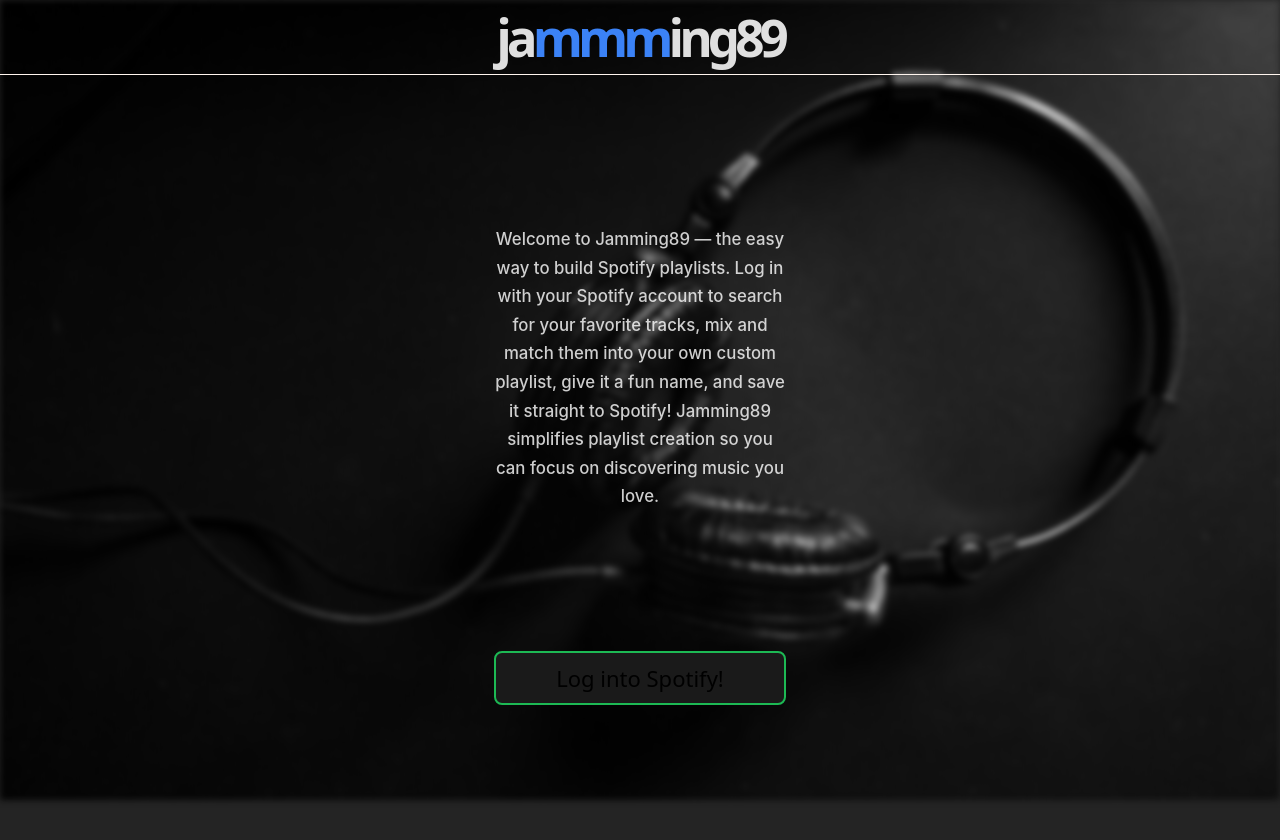
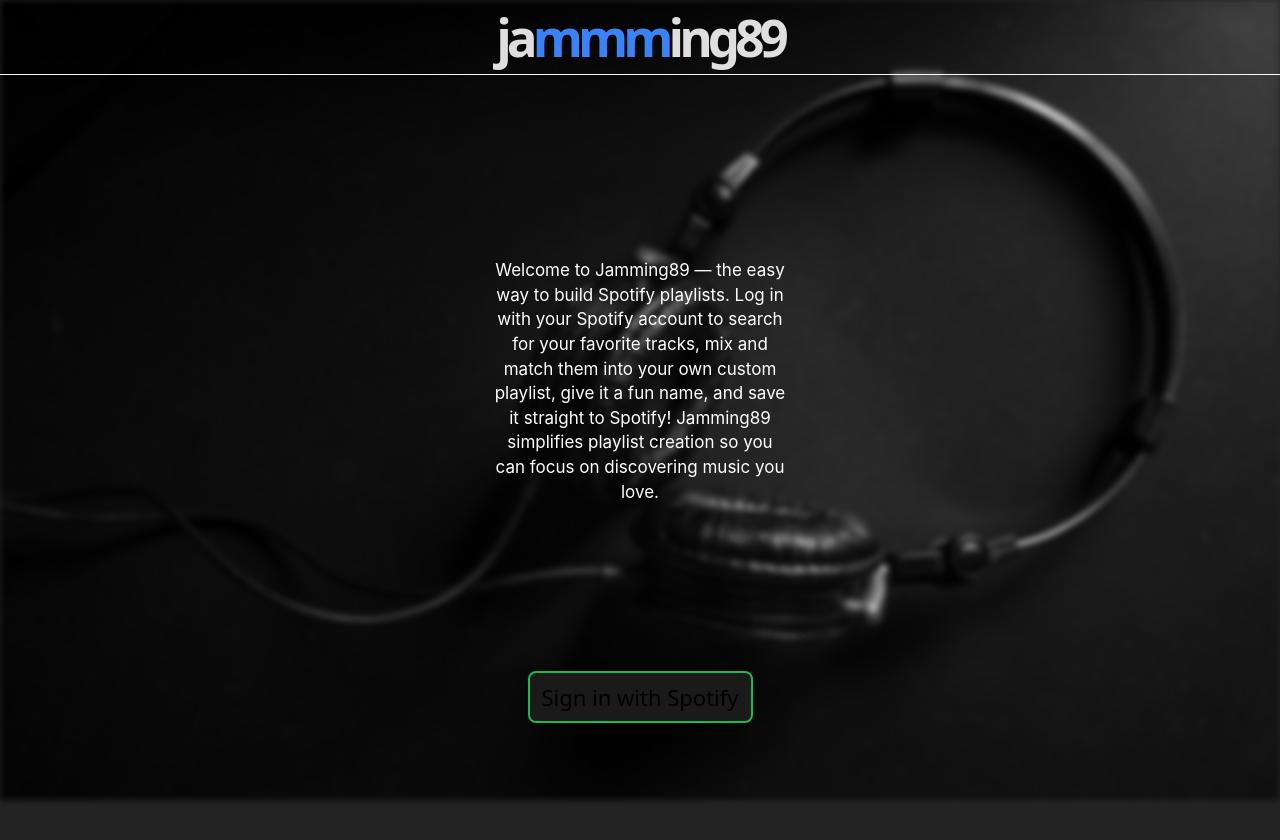
Before and after one commit to blanconeon/Jammming, a React app: page / in a window 1280 px wide. Shown: the top 840 px of the page. Built offline with nearby package versions, Linux system fonts and the light colour scheme; the HTML template or start-up script is replaced by a standard one.

Commit message:
css commit

```diff
--- a/src/App.jsx
+++ b/src/App.jsx
@@ -24,6 +24,7 @@ const [playList, setPlayList] = useState([]);
 const [userId, setUserId] = useState('');
 const [userName, setUserName] = useState('');
 const [accessToken, setAccessToken] = useState('');
+const [userImage, setUserImage] = useState (null);
 const isLoggedIn = Boolean(accessToken); // Boolean(value) is a JavaScript function that converts any value into true or false based on whether the value is truthy or falsy.
 
 
@@ -46,9 +47,10 @@ useEffect(()=> {
 useEffect(() => {
   async function loadUser() {
     if (accessToken) {
-      const {id, name} = await getUserProfile(accessToken);
+      const {id, name, image} = await getUserProfile(accessToken);
       setUserId(id);
       setUserName(name);                            // //storing in state
+      setUserImage(image);
     }
   }
 
@@ -93,6 +95,10 @@ function getUris(event) {
     <>
     <header className={styles.appHeader}>
       {!userName ?  null : (<h2>Welcome {userName}!</h2>) }
+      {userImage && ( //same logic as above in ternary
+  <img src={userImage} alt="Profile" className={styles.avatar} />
+)}
+
   <div className={styles.appHeaderInner}>
    <h1 className={styles.appTitle}>
   ja<span className={styles.accent}>mmm</span>ing89
@@ -108,7 +114,7 @@ function getUris(event) {
       <div className={styles.apploggedOut}>
         <p className={styles.paragraph}>Welcome to Jamming89 — the easy way to build Spotify playlists. Log in with your Spotify account to search for your favorite tracks, mix and match them into your own custom playlist, give it a fun name, and save it straight to Spotify! Jamming89 simplifies playlist creation so you can focus on discovering music you love.</p>
         <button className={styles.button} onClick={handleLogIn}>
-          Log into Spotify!
+          <span className={styles.logletters}>Sign in with Spotify</span>
         </button>
       </div>
     ) : (
--- a/src/cssModules/App.module.css
+++ b/src/cssModules/App.module.css
@@ -45,40 +45,56 @@
  height: 100%;
  max-width: 300px;
  justify-content: space-around;
+ align-items: center;
 }
 
 
 .paragraph {
-  font-family: -apple-system, BlinkMacSystemFont, "Segoe UI", Roboto, Arial, sans-serif;
-  font-size: 1.05rem;   /* a touch bigger */
-  line-height: 1.7;     /* a bit more breathing room */
-  color: rgba(255, 255, 255, 0.8);
-  font-weight: 450;
+  font-family: -apple-system, BlinkMacSystemFont, "Segoe UI",
+               Roboto, Helvetica, Arial, sans-serif;
+
+  font-size: 17px;          /* Spotify uses slightly compact sizing */
+  line-height: 1.45;        /* airy but not loose */
+  font-weight: 400;         /* regular weight for info text */
+  letter-spacing: 0;        /* Circular has very neutral tracking */
+
+  color: white;           /* Spotify's near-black */
+  -webkit-font-smoothing: antialiased;
+  -moz-osx-font-smoothing: grayscale;
+  text-rendering: optimizeLegibility;
+
+
+
   text-align: center;
-  margin-top: 80px;
+  margin-top: 100px;
 }
 
 button {
+    max-width: 225px;
+    width: 100%;
     border-radius: 8px;
     border: 2px solid #1DB954;
-    padding: 10px;
-    font-size: 1em;
+    padding: 9px;
+    font-size: 7px;
      font-weight: 500;
      font-family: inherit;
      font-size: 22px;
      background-color: #1a1a1a;
      cursor: pointer;
     transition: border-color 0.25s;
-    margin-bottom: 100px; }
+     margin-bottom: 70px;
+}
 
 .button:hover {
-  border-color: #646cff;
+  border-color: #52FFA3;
 }
 
 .button:focus,
 .button:focus-visible {
   outline: 4px auto -webkit-focus-ring-color;
 }
+
+
 
 /* Logged In*/
 
--- a/src/spotifyApis/spotifyApi.js
+++ b/src/spotifyApis/spotifyApi.js
@@ -44,9 +44,14 @@ export async function getUserProfile(accessToken) {
   const data = await response.json();
   console.log(data);
 
+  // Safely extract image (users may not have one)
+
+  const imageUrl = data.images && data.images.length > 0 ? data.images[1].url : null;
+  //“If data.images exists and contains at least one image, use the first image’s URL; otherwise, return null to safely handle users who don’t have a profile picture.” SPOTIFY RETURNS TWO IMAGES IN THE ARRAY SELECT WHAT SIZE BEST SUIT YOU.
   return {
     id: data.id,
-    name: data.display_name
+    name: data.display_name,
+    image: imageUrl
   };
 }
 
```
